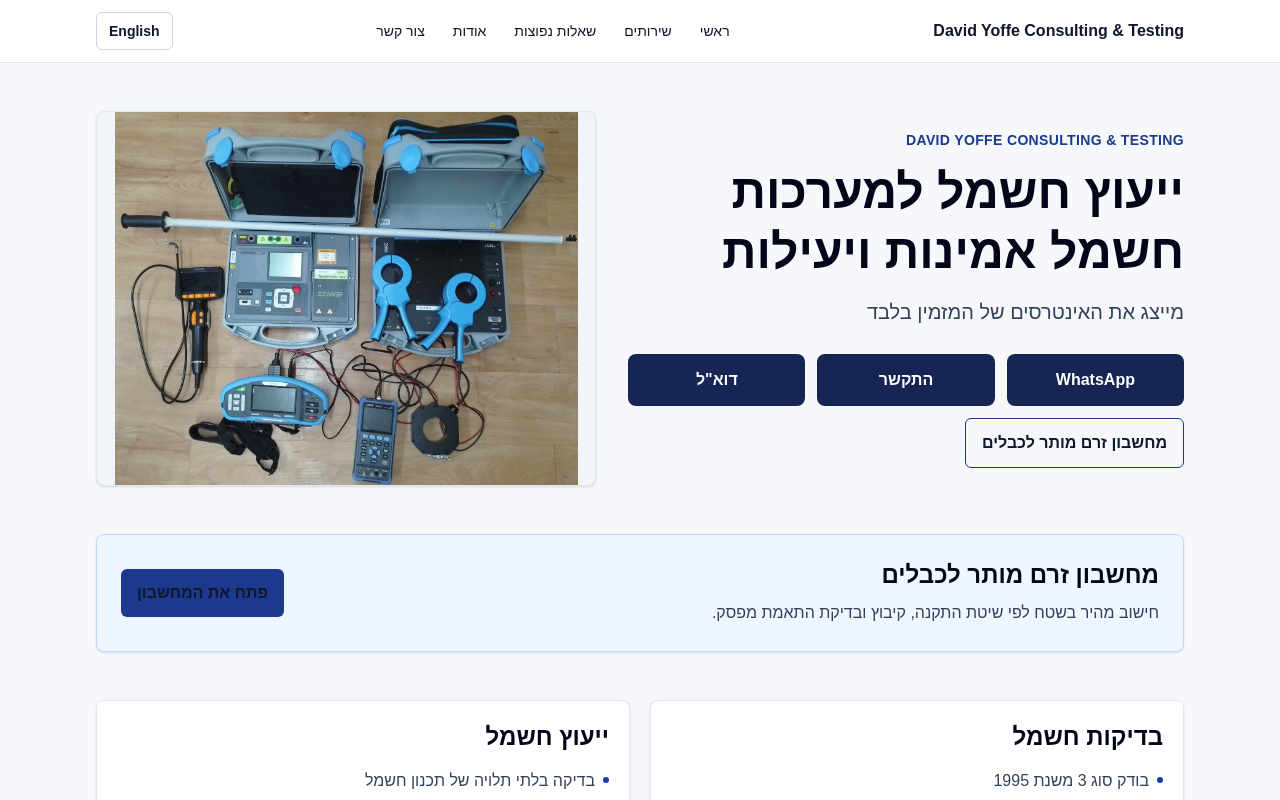
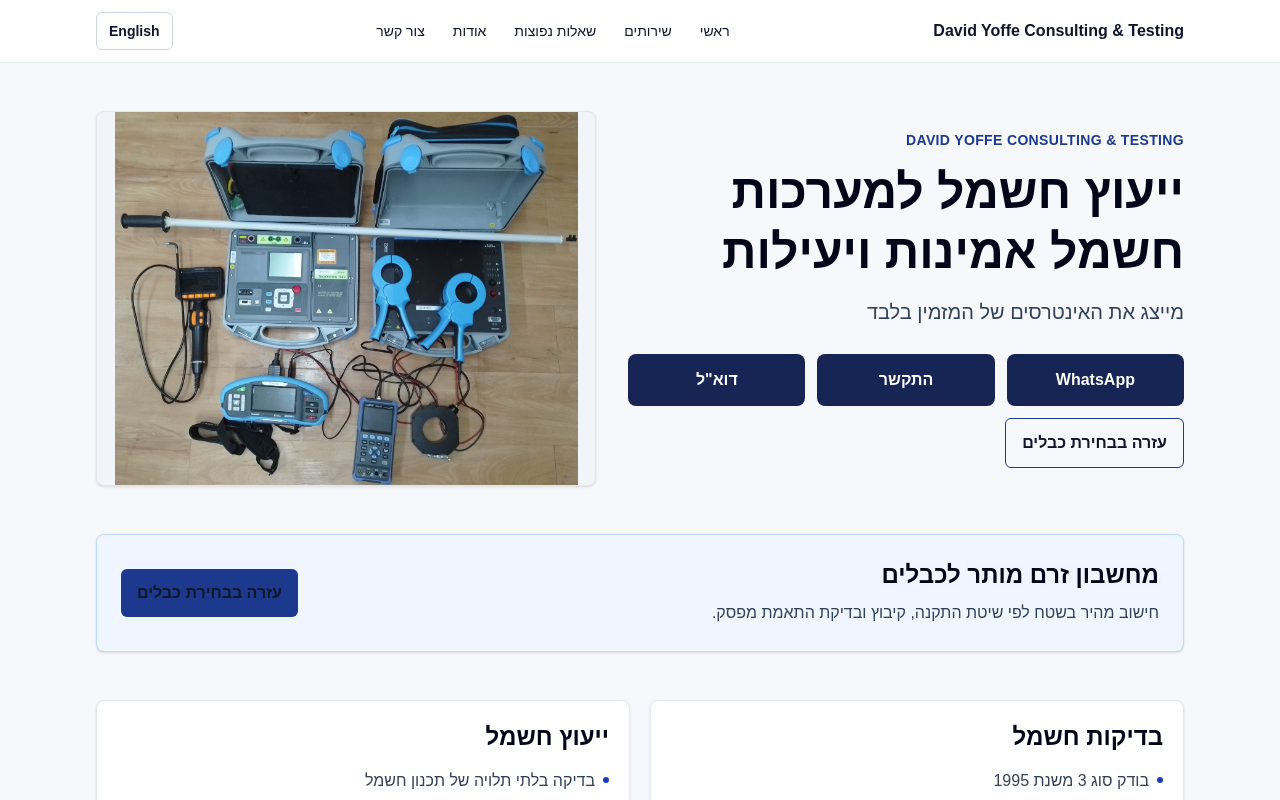
Before and after one commit to davidy20012003/yoffepower1, a Next.js app: page /he in a window 1280 px wide. Shown: the top 800 px of the page. Built offline with nearby package versions, Linux system fonts and the light colour scheme.

Commit message:
Update Hebrew calculator CTA wording

```diff
--- a/src/app/[locale]/page.tsx
+++ b/src/app/[locale]/page.tsx
@@ -96,7 +96,7 @@ export default async function HomePage({ params }: PageProps) {
               className="mt-3 inline-flex w-full justify-center rounded-md border border-blue-900 px-4 py-3 text-base font-semibold text-blue-950 hover:bg-blue-50 sm:w-auto"
               href="/he/cable-calculator"
             >
-              מחשבון זרם מותר לכבלים
+              עזרה בבחירת כבלים
             </Link>
           ) : null}
         </div>
@@ -125,7 +125,7 @@ export default async function HomePage({ params }: PageProps) {
               className="inline-flex w-full justify-center rounded-md bg-blue-900 px-4 py-3 text-base font-semibold text-white hover:bg-blue-800 focus-visible:outline-none focus-visible:ring-2 focus-visible:ring-blue-900 sm:w-auto"
               href="/he/cable-calculator"
             >
-              פתח את המחשבון
+              עזרה בבחירת כבלים
             </Link>
           </div>
         </section>
```
